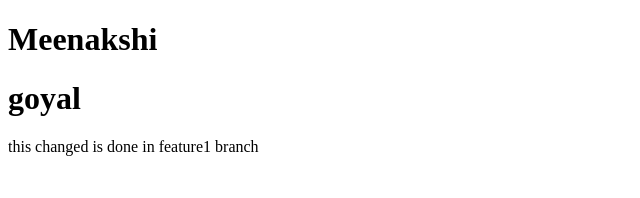
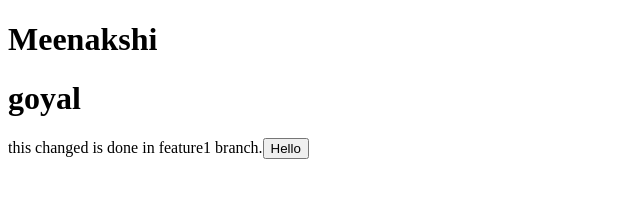
Before and after one commit to Meenakshi848-stock/my2ndRepo, a plain HTML site: page index.html in a window 1280 px wide. Shown: the whole page, without its empty margins (0-640 px from the left). Drawn offline with Linux system fonts and the light colour scheme.

Commit message:
add button

```diff
--- a/index.html
+++ b/index.html
@@ -8,6 +8,6 @@
 <body>
     <h1>Meenakshi</h1>
     <h1>goyal</h1>
-    <P>this changed is done in feature1 branch</P>
+    <P>this changed is done in feature1 branch.<button>Hello</button></P>
 </body>
 </html>
```
